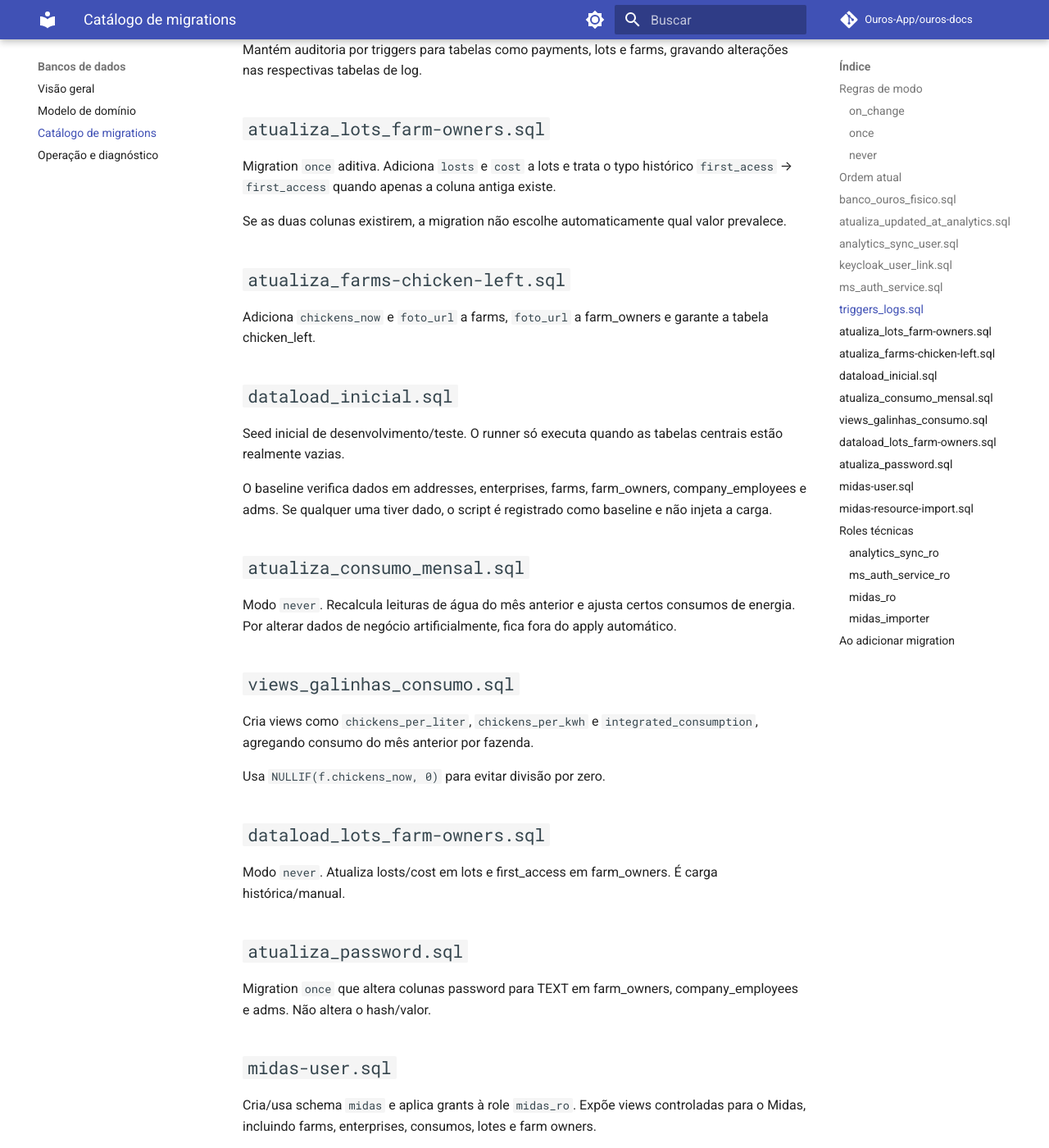
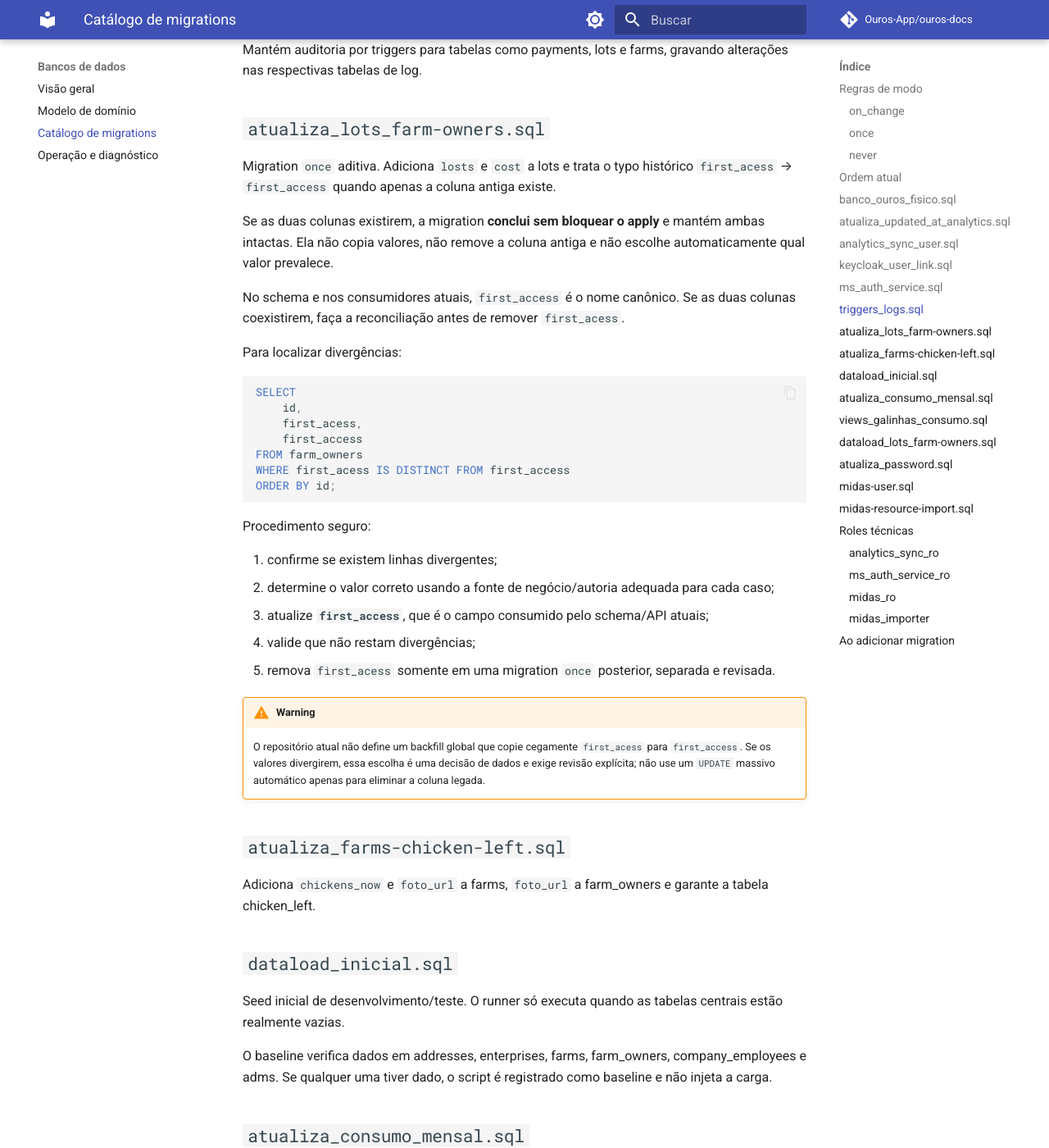
Before and after one commit to Ouros-App/ouros-docs, an MkDocs documentation site: the page built from docs/databases/migrations-catalog.md, in a window 1280 px wide and 1400 px high, scrolled down 2748 px. Shown: the whole window at 82% size. Built offline with MkDocs 1.6.1 and Material for MkDocs 9.7.7, drawn with Linux system fonts in a browser that asks for light colours; comment, search, counter and statistics services are not loaded.

Commit message:
docs: clarify auth contracts and migration remediation

````diff
--- a/docs/databases/migrations-catalog.md
+++ b/docs/databases/migrations-catalog.md
@@ -73,7 +73,32 @@ Mantém auditoria por triggers para tabelas como payments, lots e farms, gravand
 
 Migration `once` aditiva. Adiciona `losts` e `cost` a lots e trata o typo histórico `first_acess` → `first_access` quando apenas a coluna antiga existe.
 
-Se as duas colunas existirem, a migration não escolhe automaticamente qual valor prevalece.
+Se as duas colunas existirem, a migration **conclui sem bloquear o apply** e mantém ambas intactas. Ela não copia valores, não remove a coluna antiga e não escolhe automaticamente qual valor prevalece.
+
+No schema e nos consumidores atuais, `first_access` é o nome canônico. Se as duas colunas coexistirem, faça a reconciliação antes de remover `first_acess`.
+
+Para localizar divergências:
+
+```sql
+SELECT
+    id,
+    first_acess,
+    first_access
+FROM farm_owners
+WHERE first_acess IS DISTINCT FROM first_access
+ORDER BY id;
+```
+
+Procedimento seguro:
+
+1. confirme se existem linhas divergentes;
+2. determine o valor correto usando a fonte de negócio/autoria adequada para cada caso;
+3. atualize **`first_access`**, que é o campo consumido pelo schema/API atuais;
+4. valide que não restam divergências;
+5. remova `first_acess` somente em uma migration `once` posterior, separada e revisada.
+
+!!! warning
+    O repositório atual não define um backfill global que copie cegamente `first_acess` para `first_access`. Se os valores divergirem, essa escolha é uma decisão de dados e exige revisão explícita; não use um `UPDATE` massivo automático apenas para eliminar a coluna legada.
 
 ## `atualiza_farms-chicken-left.sql`
 
````
Also changed, not shown: docs/apis/spring-api-reference.md (+6 -1 lines), docs/apis/telemetry-reference.md (+7 -1 lines), docs/guides/new-keycloak-api.md (+22 -6 lines), docs/guides/new-spring-endpoint.md (+9 -1 lines).
